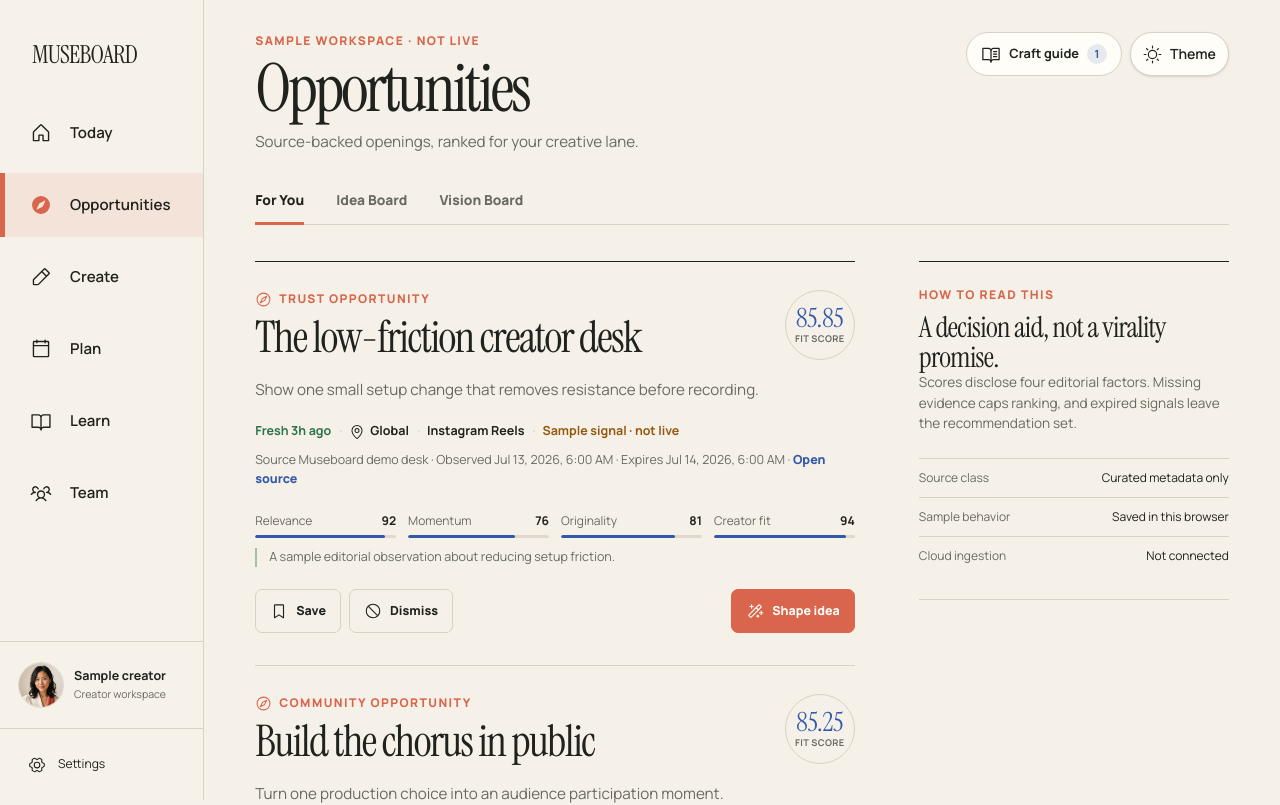
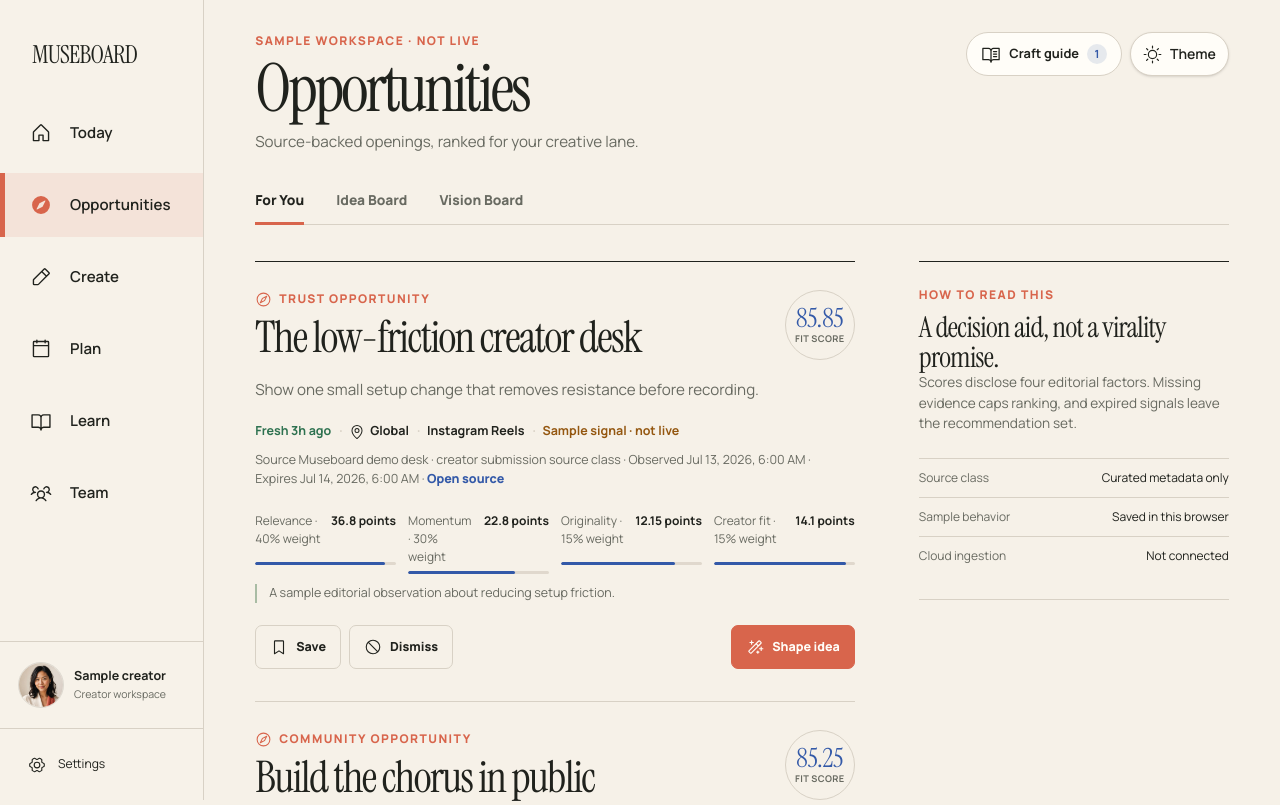
Before and after one commit to Pratikfxx/museboard, a Next.js app: page /app/opportunities in a window 1280 px wide. Shown: the top 805 px of the page. Built offline with nearby package versions, Linux system fonts and the light colour scheme.

Commit message:
fix: harden opportunity integrity

```diff
--- a/src/components/opportunities/opportunities-workspace.tsx
+++ b/src/components/opportunities/opportunities-workspace.tsx
@@ -14,19 +14,24 @@ import {
   type ChangeEvent,
   type FormEvent,
   useMemo,
+  useRef,
   useState,
 } from "react";
 
 import { CraftGuideDrawer } from "@/components/opportunities/craft-guide-drawer";
 import { OpportunityStory } from "@/components/opportunities/opportunity-story";
 import { ThemeToggle } from "@/components/ui/theme-toggle";
-import { rankOpportunities, type IdeaRecord } from "@/domain/opportunities";
+import {
+  rankOpportunities,
+  type IdeaRecord,
+} from "@/domain/opportunities";
 import type { WorkflowStage } from "@/domain/schema";
 import {
   ALLOWED_VISION_MIME_TYPES,
   CRAFT_GUIDES,
   VISION_WORKSPACE_QUOTA_BYTES,
   matchCraftGuides,
+  preflightVisionFile,
   type CreatorStage,
   type VisionReferenceInput,
 } from "@/lib/providers/opportunities";
@@ -129,7 +134,11 @@ function WorkspaceHeader({
   );
 }
 
-function ForYouView() {
+function ForYouView({
+  onActivateOpportunity,
+}: {
+  onActivateOpportunity: (opportunityId: string) => void;
+}) {
   const opportunities = useMuseboardStore((state) => state.opportunities);
   const decisions = useMuseboardStore((state) => state.opportunityDecisions);
   const ideas = useMuseboardStore((state) => state.ideas);
@@ -193,6 +202,7 @@ function ForYouView() {
             }}
             onShape={() => {
               const id = shapeOpportunity(opportunity.id);
+              if (id) onActivateOpportunity(opportunity.id);
               setStatus(
                 id
                   ? `Shaped ${opportunity.title} on the Idea Board.`
@@ -257,7 +267,11 @@ function groupedIdeas(ideas: IdeaRecord[], grouping: IdeaGrouping) {
   }, {});
 }
 
-function IdeaBoardView() {
+function IdeaBoardView({
+  onActivateOpportunity,
+}: {
+  onActivateOpportunity: (opportunityId: string) => void;
+}) {
   const ideas = useMuseboardStore((state) => state.ideas);
   const promoteIdea = useMuseboardStore((state) => state.promoteIdea);
   const [grouping, setGrouping] = useState<IdeaGrouping>("pillar");
@@ -310,6 +324,7 @@ function IdeaBoardView() {
                     <button
                       onClick={() => {
                         const contentId = promoteIdea(idea.id);
+                        if (contentId) onActivateOpportunity(idea.opportunityId);
                         setStatus(
                           contentId
                             ? `${idea.title} is ready in the Angle workshop.`
@@ -365,7 +380,13 @@ async function sha256(file: globalThis.File): Promise<string> {
   ).join("");
 }
 
-function VisionBoardView() {
+export type VisionFileHasher = (file: globalThis.File) => Promise<string>;
+
+export function VisionBoardView({
+  hashFile = sha256,
+}: {
+  hashFile?: VisionFileHasher;
+}) {
   const references = useMuseboardStore((state) => state.visionReferences);
   const selectedIds = useMuseboardStore((state) => state.selectedReferenceIds);
   const addReference = useMuseboardStore((state) => state.addVisionReference);
@@ -385,39 +406,73 @@ function VisionBoardView() {
   }>();
   const [mimeType, setMimeType] = useState<string>("image/jpeg");
   const [hash, setHash] = useState("");
+  const [hashing, setHashing] = useState(false);
   const [rights, setRights] = useState<VisionReferenceInput["rightsStatus"]>(
     "unknown",
   );
   const [error, setError] = useState("");
   const [status, setStatus] = useState("");
+  const fileRequestId = useRef(0);
   const usedBytes = references.reduce(
     (total, reference) => total + reference.sizeBytes,
     0,
   );
 
   async function handleFile(event: ChangeEvent<HTMLInputElement>) {
+    const requestId = ++fileRequestId.current;
     const file = event.target.files?.[0];
+    setHash("");
     setError("");
     setStatus("");
+    setHashing(false);
+    setFileMeta(undefined);
     if (!file) {
-      setFileMeta(undefined);
-      setHash("");
+      return;
+    }
+    const preflight = preflightVisionFile(file, usedBytes);
+    if (!preflight.ok) {
+      setError(preflight.error);
       return;
     }
     setTitle((current) => current || file.name.replace(/\.[^.]+$/u, ""));
-    setMimeType(file.type || "application/octet-stream");
+    setMimeType(preflight.mimeType);
     setFileMeta({
       fileName: file.name,
       sizeBytes: file.size,
-      mimeType: file.type || "application/octet-stream",
+      mimeType: preflight.mimeType,
     });
+    setHashing(true);
+    setStatus(`Hashing ${file.name} locally…`);
     try {
-      setHash(await sha256(file));
-      setStatus("File metadata and SHA-256 prepared locally. Nothing uploaded.");
+      const digest = (await hashFile(file)).trim().toLowerCase();
+      if (requestId !== fileRequestId.current) return;
+      if (!/^[a-f\d]{64}$/u.test(digest)) {
+        setError("This browser returned an invalid SHA-256 hash.");
+        setStatus("");
+        return;
+      }
+      setHash(digest);
+      setStatus(
+        `${file.name} metadata and SHA-256 prepared locally. Nothing uploaded.`,
+      );
     } catch {
+      if (requestId !== fileRequestId.current) return;
       setHash("");
+      setStatus("");
       setError("This browser could not calculate the local SHA-256 hash.");
+    } finally {
+      if (requestId === fileRequestId.current) setHashing(false);
     }
+  }
+
+  function chooseReferenceKind(nextKind: "url" | "file") {
+    ++fileRequestId.current;
+    setKind(nextKind);
+    setHash("");
+    setFileMeta(undefined);
+    setHashing(false);
+    setError("");
+    setStatus("");
   }
 
   function submitReference(event: FormEvent<HTMLFormElement>) {
@@ -465,7 +520,7 @@ function VisionBoardView() {
             <input
               checked={kind === "url"}
               name="reference-kind"
-              onChange={() => setKind("url")}
+              onChange={() => chooseReferenceKind("url")}
               type="radio"
             />
             <LinkSimple aria-hidden="true" size={18} /> URL
@@ -474,7 +529,7 @@ function VisionBoardView() {
             <input
               checked={kind === "file"}
               name="reference-kind"
-              onChange={() => setKind("file")}
+              onChange={() => chooseReferenceKind("file")}
               type="radio"
             />
             <File aria-hidden="true" size={18} /> File metadata
@@ -561,7 +616,12 @@ function VisionBoardView() {
             <strong>{bytesLabel(usedBytes)} of 2 GB</strong>
             <span>Demo quota semantics · metadata is browser-local</span>
           </div>
-          <button type="submit">
+          <button
+            disabled={
+              kind === "file" && (hashing || !fileMeta || hash.length !== 64)
+            }
+            type="submit"
+          >
             <Plus aria-hidden="true" size={18} /> Add reference metadata
           </button>
         </div>
@@ -650,7 +710,15 @@ export function OpportunitiesWorkspace({ view }: { view: OpportunityView }) {
     (state) => state.selectedOpportunityId,
   );
   const content = useMuseboardStore((state) => state.content);
+  const ideas = useMuseboardStore((state) => state.ideas);
+  const selectOpportunity = useMuseboardStore(
+    (state) => state.selectOpportunity,
+  );
+  const [activeContextId, setActiveContextId] = useState(
+    selectedOpportunityId ?? opportunities[0]?.id,
+  );
   const active =
+    opportunities.find(({ id }) => id === activeContextId) ??
     opportunities.find(({ id }) => id === selectedOpportunityId) ??
     opportunities[0];
   const activeContent = content.find(
@@ -658,18 +726,31 @@ export function OpportunitiesWorkspace({ view }: { view: OpportunityView }) {
   );
   const guides = active
     ? matchCraftGuides(CRAFT_GUIDES, {
-        stage: craftStage(activeContent?.stage),
+        stage: activeContent?.stage
+          ? craftStage(activeContent.stage)
+          : ideas.some(({ opportunityId }) => opportunityId === active.id)
+            ? "angle"
+            : "signal",
         platform: active.platform,
         format: active.format,
         creatorStage: creatorStage(content.length),
       })
     : [];
 
+  function activateOpportunity(opportunityId: string) {
+    setActiveContextId(opportunityId);
+    selectOpportunity(opportunityId);
+  }
+
   return (
     <div className={styles.opportunitiesPage}>
       <WorkspaceHeader guides={guides} view={view} />
-      {view === "for-you" ? <ForYouView /> : null}
-      {view === "ideas" ? <IdeaBoardView /> : null}
+      {view === "for-you" ? (
+        <ForYouView onActivateOpportunity={activateOpportunity} />
+      ) : null}
+      {view === "ideas" ? (
+        <IdeaBoardView onActivateOpportunity={activateOpportunity} />
+      ) : null}
       {view === "vision" ? <VisionBoardView /> : null}
     </div>
   );
--- a/src/components/opportunities/opportunities.module.css
+++ b/src/components/opportunities/opportunities.module.css
@@ -1144,3 +1144,8 @@
     border-radius: 16px 16px 0 0;
   }
 }
+
+.composerFooter button:disabled {
+  cursor: not-allowed;
+  opacity: 0.56;
+}
--- a/src/components/opportunities/opportunity-story.tsx
+++ b/src/components/opportunities/opportunity-story.tsx
@@ -8,7 +8,10 @@ import {
   Prohibit,
 } from "@phosphor-icons/react";
 
-import type { Opportunity } from "@/domain/opportunities";
+import {
+  OPPORTUNITY_RANKING_WEIGHTS,
+  type Opportunity,
+} from "@/domain/opportunities";
 import { rankOpportunity } from "@/lib/providers/opportunities";
 
 import styles from "./opportunities.module.css";
@@ -25,6 +28,10 @@ const factorLabels = {
   originality: "Originality",
   creatorFit: "Creator fit",
 } as const;
+
+function sourceClassLabel(value: Opportunity["provenance"]["sourceClass"]) {
+  return value.replaceAll("_", " ");
+}
 
 function formattedDate(value: string): string {
   return new Intl.DateTimeFormat("en-US", {
@@ -103,7 +110,9 @@ export function OpportunityStory({
       </div>
 
       <p className={styles.sourceLine} id={sourceId}>
-        Source {opportunity.provenance.sourceLabel} · Observed{" "}
+        Source {opportunity.provenance.sourceLabel} ·{" "}
+        {sourceClassLabel(opportunity.provenance.sourceClass)} source class ·{" "}
+        Observed{" "}
         {formattedDate(opportunity.provenance.observedAt)} · Expires{" "}
         {formattedDate(opportunity.provenance.expiresAt)}
         {opportunity.provenance.sourceUrl ? (
@@ -125,15 +134,24 @@ export function OpportunityStory({
         className={styles.factorList}
         role="list"
       >
-        {Object.entries(opportunity.signals).map(([factor, value]) => (
-          <div key={factor} role="listitem">
-            <span>{factorLabels[factor as keyof typeof factorLabels]}</span>
-            <strong>{value}</strong>
-            <span aria-hidden="true" className={styles.factorTrack}>
-              <span style={{ width: `${value}%` }} />
-            </span>
-          </div>
-        ))}
+        {Object.entries(ranking.factorBreakdown).map(
+          ([factor, contribution]) => {
+            const factorKey = factor as keyof typeof factorLabels;
+            const weight = OPPORTUNITY_RANKING_WEIGHTS[factorKey] * 100;
+            const rawValue = opportunity.signals[factorKey];
+            return (
+              <div key={factor} role="listitem">
+                <span>
+                  {factorLabels[factorKey]} · {weight}% weight
+                </span>
+                <strong>{contribution} points</strong>
+                <span aria-hidden="true" className={styles.factorTrack}>
+                  <span style={{ width: `${rawValue}%` }} />
+                </span>
+              </div>
+            );
+          },
+        )}
       </div>
 
       <p className={styles.evidenceLine}>
--- a/src/lib/providers/opportunities.ts
+++ b/src/lib/providers/opportunities.ts
@@ -1,7 +1,6 @@
 import { z } from "zod";
 
 import {
-  OPPORTUNITY_FORMATS,
   VISION_REFERENCE_KINDS,
   VISION_RIGHTS_STATUSES,
   ideaRecordSchema,
@@ -29,6 +28,8 @@ import {
 export { rankOpportunity };
 
 export const VISION_WORKSPACE_QUOTA_BYTES = 2 * 1024 * 1024 * 1024;
+export const VISION_IMAGE_PDF_MAX_BYTES = 25 * 1024 * 1024;
+export const VISION_VIDEO_MAX_BYTES = 250 * 1024 * 1024;
 export const ALLOWED_VISION_MIME_TYPES = [
   "image/jpeg",
   "image/png",
@@ -36,9 +37,52 @@ export const ALLOWED_VISION_MIME_TYPES = [
   "image/gif",
   "video/mp4",
   "video/quicktime",
-  "video/webm",
   "application/pdf",
 ] as const;
+
+export interface VisionFileMetadata {
+  name: string;
+  type: string;
+  size: number;
+}
+
+export type VisionFilePreflightResult =
+  | { ok: true; mimeType: string; maxBytes: number }
+  | { ok: false; error: string };
+
+export function preflightVisionFile(
+  file: VisionFileMetadata,
+  usedBytes: number,
+): VisionFilePreflightResult {
+  if (!isAllowedMimeType(file.type)) {
+    return {
+      ok: false,
+      error: "This file type is not supported. Use an image, PDF, MP4, or MOV.",
+    };
+  }
+  if (!Number.isSafeInteger(file.size) || file.size < 0) {
+    return { ok: false, error: "File size metadata is invalid." };
+  }
+  const video = file.type === "video/mp4" || file.type === "video/quicktime";
+  const maxBytes = video
+    ? VISION_VIDEO_MAX_BYTES
+    : VISION_IMAGE_PDF_MAX_BYTES;
+  if (file.size > maxBytes) {
+    return {
+      ok: false,
+      error: video
+        ? "MP4 and MOV references must be 250 MB or smaller."
+        : "Image and PDF references must be 25 MB or smaller.",
+    };
+  }
+  if (usedBytes + file.size > VISION_WORKSPACE_QUOTA_BYTES) {
+    return {
+      ok: false,
+      error: "This file exceeds the remaining 2GB sample workspace quota.",
+    };
+  }
+  return { ok: true, mimeType: file.type, maxBytes };
+}
 
 export interface OpportunityProviderContext {
   archetypes: CreatorArchetype[];
@@ -110,6 +154,7 @@ export function validateVisionReference(
   usedBytes = 0,
 ): VisionValidationResult {
   const title = payload.title.trim();
+  const normalizedHash = payload.sha256.trim().toLowerCase();
   if (!title) return { ok: false, error: "Add a reference title." };
   if (!(VISION_REFERENCE_KINDS as readonly string[]).includes(payload.kind)) {
     return { ok: false, error: "Choose URL or file metadata." };
@@ -127,6 +172,17 @@ export function validateVisionReference(
   if (payload.kind === "file" && !payload.fileName?.trim()) {
     return { ok: false, error: "Choose a file before adding its metadata." };
   }
+  if (payload.kind === "file") {
+    const preflight = preflightVisionFile(
+      {
+        name: payload.fileName ?? "reference",
+        type: payload.mimeType,
+        size: payload.sizeBytes,
+      },
+      usedBytes,
+    );
+    if (!preflight.ok) return preflight;
+  }
   if (!isAllowedMimeType(payload.mimeType)) {
     return {
       ok: false,
@@ -136,7 +192,7 @@ export function validateVisionReference(
   if (!Number.isSafeInteger(payload.sizeBytes) || payload.sizeBytes < 0) {
     return { ok: false, error: "Reference size must be valid metadata." };
   }
-  if (!/^[a-f\d]{64}$/iu.test(payload.sha256.trim())) {
+  if (!/^[a-f\d]{64}$/u.test(normalizedHash)) {
     return { ok: false, error: "Content hash must be a 64-character SHA-256." };
   }
   if (usedBytes + payload.sizeBytes > VISION_WORKSPACE_QUOTA_BYTES) {
@@ -156,7 +212,7 @@ export function validateVisionReference(
           : undefined,
       fileName:
         payload.kind === "file" ? payload.fileName?.trim() : undefined,
-      sha256: payload.sha256.toLocaleLowerCase(),
+      sha256: normalizedHash,
     },
   };
 }
@@ -329,6 +385,20 @@ const GUIDE_STAGES = [
   "ready",
 ] as const;
 
+const GUIDE_SCOPE_BY_STAGE: Record<
+  (typeof GUIDE_STAGES)[number],
+  { format: OpportunityFormat; creatorStage: CreatorStage }
+> = {
+  signal: { format: "demonstration", creatorStage: "starter" },
+  angle: { format: "behind_scenes", creatorStage: "starter" },
+  hook: { format: "tutorial", creatorStage: "starter" },
+  outline: { format: "story", creatorStage: "growing" },
+  script: { format: "tutorial", creatorStage: "established" },
+  shoot: { format: "demonstration", creatorStage: "growing" },
+  review: { format: "story", creatorStage: "established" },
+  ready: { format: "behind_scenes", creatorStage: "established" },
+};
+
 const platformGuideNames: Record<ContentPlatform, string> = {
   instagram_reels: "Reel",
   tiktok_video: "TikTok",
@@ -373,20 +443,23 @@ const stageGuideCopy: Record<(typeof GUIDE_STAGES)[number], [string, string]> =
 export const CRAFT_GUIDES: CraftGuide[] = (
   ["instagram_reels", "tiktok_video", "youtube_shorts"] as const
 ).flatMap((platform) =>
-  GUIDE_STAGES.map((stage) => ({
+  GUIDE_STAGES.map((stage) => {
+    const scope = GUIDE_SCOPE_BY_STAGE[stage];
+    return {
       id: `craft-${platform}-${stage}`,
       title: `${platformGuideNames[platform]} · ${stageGuideCopy[stage][0]}`,
       guidance: stageGuideCopy[stage][1],
       stage,
       platform,
-    formats: [...OPPORTUNITY_FORMATS],
-    creatorStages: [...CREATOR_STAGES],
+      formats: [scope.format],
+      creatorStages: [scope.creatorStage],
       provenance: {
         source: "Museboard Craft Desk",
         author: "Editorial practice team",
         reviewedAt: "2026-07-01",
       },
-  })),
+    };
+  }),
 );
 
 export function matchCraftGuides(
--- a/src/lib/store/museboard-store.ts
+++ b/src/lib/store/museboard-store.ts
@@ -499,12 +499,21 @@ export const useMuseboardStore = create<MuseboardState>()(
           usedBytes,
         );
         if (!validation.ok) return validation;
-        const reference: VisionReference = visionReferenceSchema.parse({
+        const parsedReference = visionReferenceSchema.safeParse({
           ...validation.input,
           id: `reference-${validation.input.sha256.slice(0, 16)}`,
           addedAt: at,
           provenance: { provider: "museboard-local", mode: "sample" },
         });
+        if (!parsedReference.success) {
+          return {
+            ok: false,
+            error:
+              parsedReference.error.issues[0]?.message ??
+              "Reference metadata could not be saved.",
+          };
+        }
+        const reference: VisionReference = parsedReference.data;
         set((current) => ({
           visionReferences: [...current.visionReferences, reference],
         }));
```
Also changed, not shown: .superpowers/sdd/task-5-report.md, 1 other file (tests, documents, lock files or other folders). Lines whose indentation alone changed are shown as unchanged.
